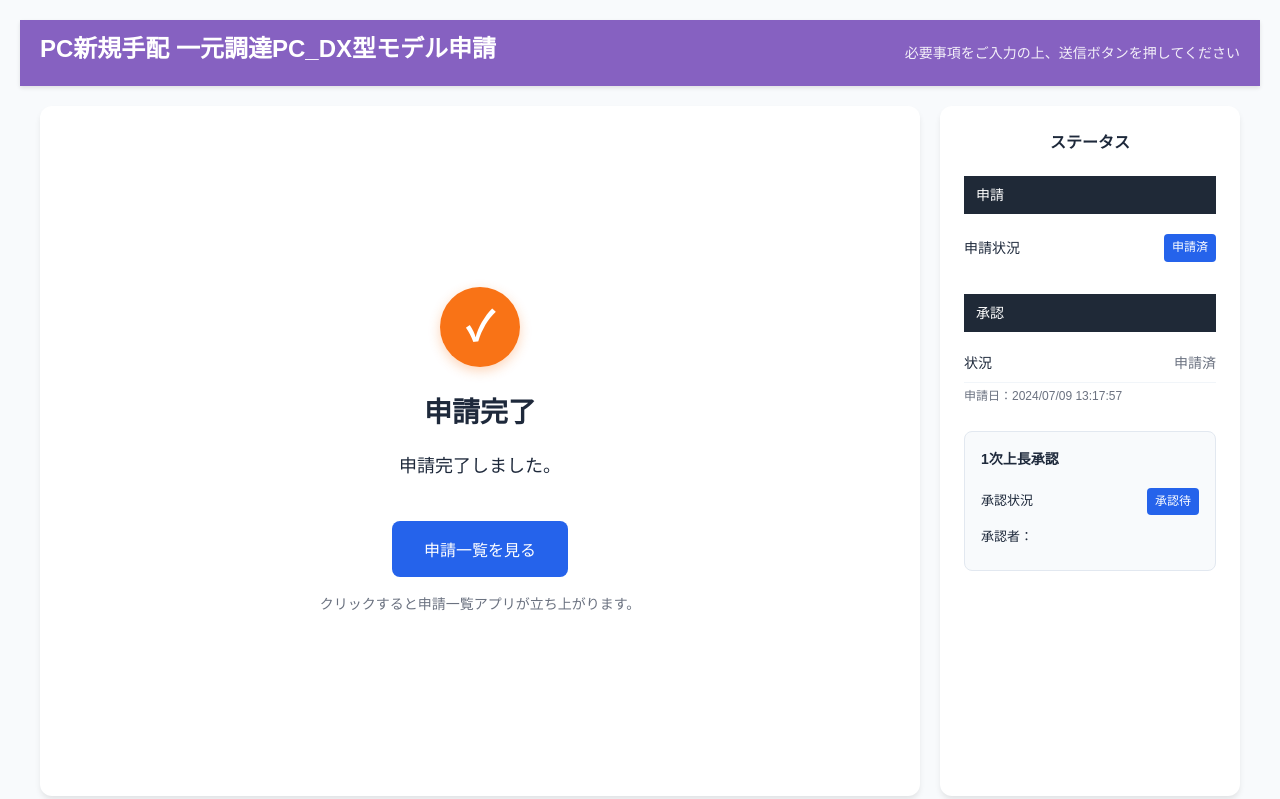
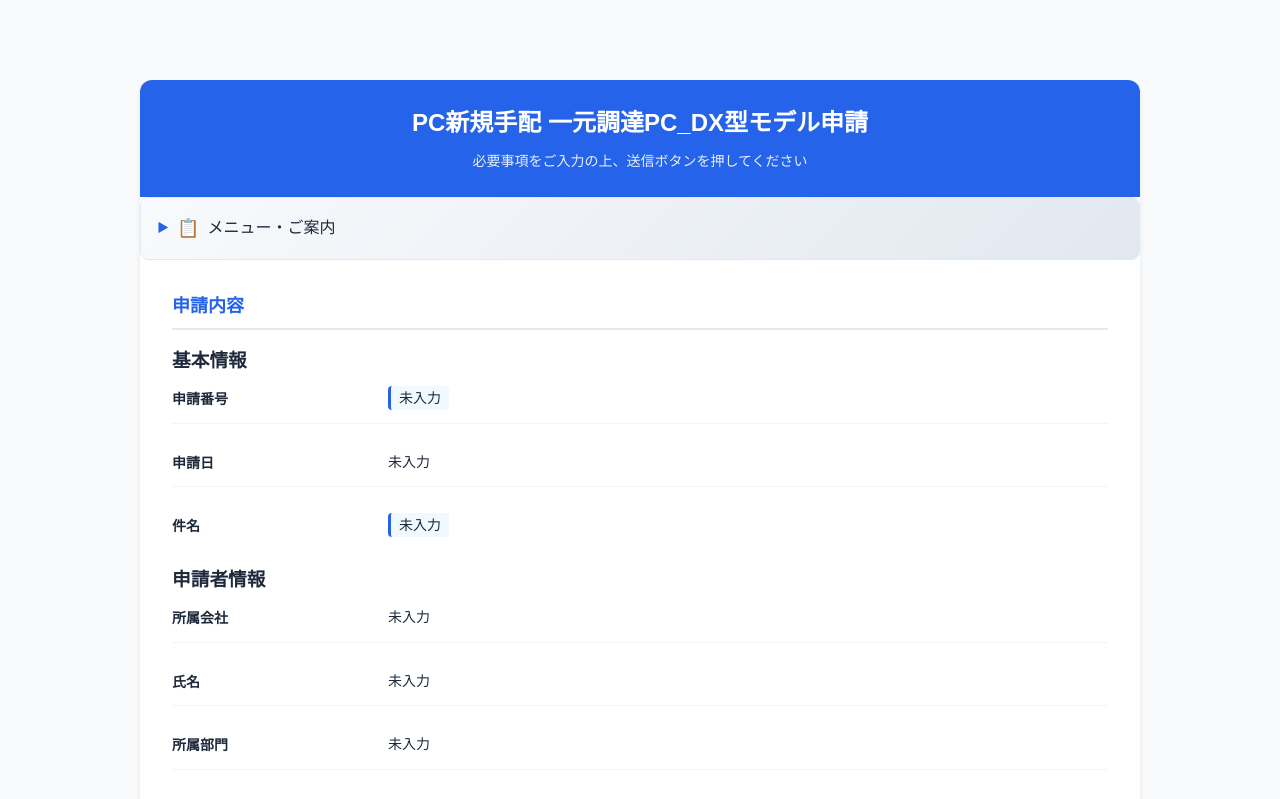
Before and after one commit to bcRenIzumi/aoi-revolution, a React (Vite) app in the folder frontend/: page /aoi/ID_0001/page4 in a window 1280 px wide. Shown: the top 799 px of the page. Built offline with nearby package versions, Linux system fonts and the light colour scheme.

Commit message:
confirmの修正

```diff
--- a/frontend/src/common/frame/app-confirm/JSX/AppConfirm.jsx
+++ b/frontend/src/common/frame/app-confirm/JSX/AppConfirm.jsx
@@ -5,7 +5,7 @@ import InfoSection from '../../../component/InfoSection';
 import '../CSS/AppConfirm.css';
 import ConfirmationContent from './ConfirmationContent';
 
-const AppConfirm = ({ headerConfig, infoConfig }) => {
+const AppConfirm = ({ headerConfig, infoConfig, basicFormConfig, formConfig }) => {
     const handleGoBack = () => {
         if (window.confirm('前のページに戻りますか？')) {
             window.history.back();
@@ -48,7 +48,10 @@ const AppConfirm = ({ headerConfig, infoConfig }) => {
                 <Header title={headerConfig?.title} description={headerConfig?.description} />
                 <InfoSection infoConfig={infoConfig} />
                 <div className="main-content">
-                    <ConfirmationContent />
+                    <ConfirmationContent
+                        basicFormConfig={basicFormConfig}
+                        formConfig={formConfig}
+                    />
                     <ButtonGroup
                         onGoBack={handleGoBack}
                         onSaveDraft={handleSaveDraft}
--- a/frontend/src/common/frame/app-confirm/JSX/ConfirmationContent.jsx
+++ b/frontend/src/common/frame/app-confirm/JSX/ConfirmationContent.jsx
@@ -1,82 +1,88 @@
 import React from 'react';
 
-const ConfirmationContent = () => {
-    const formData = {
-        applicationNumber: 'AOI2024/000001',
-        name: '川 見 太郎',
-        department: '情報システム部',
-        company: '株式会社ベネッセコーポレーション',
-        email: 'kawami@benesse.co.jp',
-        employeeNumber: 'bc0109695',
-        reason: '新規入社',
-        quantity: '1台',
-        reasonDetail: '新規入社に伴うPC手配をお願いします。業務開始予定日は2024年4月1日です。',
-        reasonCategory: '新規入社',
-        reasonCategoryDetail: '正社員',
-        startDate: '2024年4月1日',
-        endDate: '未定',
-        confirmation: '承認済み',
-        disposal: 'なし',
-        reuse: 'なし',
-        location: '東京本社 5階 情報システム部',
-        adminSetting: '管理者権限なし',
-        approver: '田中 太郎（部長）',
-        urgency: '中',
-        attachment1: '新規入社通知書.pdf (2.1MB)',
-        attachment2: '申請書類.docx (1.8MB)',
-        attachment3: '未添付',
-        notes: '業務上必要なソフトウェアのインストールもお願いします。詳細は別途ご相談させていただきます。'
-    };
-
+const ConfirmationContent = ({ basicFormConfig, formConfig }) => {
     const FormRow = ({ label, value, isHighlight = false }) => (
         <div className="form-row">
             <div className="form-label">{label}</div>
             <div className="form-value">
                 {isHighlight ? (
-                    <span className="value-highlight">{value}</span>
+                    <span className="value-highlight">{value || '未入力'}</span>
                 ) : (
-                    value
+                    value || '未入力'
                 )}
             </div>
         </div>
     );
 
+    // ハイライトすべきフィールドを判定
+    const shouldHighlight = (fieldName) => {
+        const highlightFields = [
+            'applicationNumber',
+            'applicationQuantity',
+            'selectedModel',
+            'subject'
+        ];
+        return highlightFields.includes(fieldName);
+    };
+
+    // フィールドを再帰的に処理する関数
+    const renderFields = (fields) => {
+        return fields.map((field) => {
+            // rowタイプの場合は内部のfieldsを処理
+            if (field.type === 'row') {
+                return field.fields.map((subField) => renderField(subField));
+            }
+            // checkbox-groupの場合は内部のfieldsを処理
+            if (field.type === 'checkbox-group') {
+                return field.fields.map((subField) => renderField(subField));
+            }
+            return renderField(field);
+        });
+    };
+
+    // 個別フィールドをレンダリング
+    const renderField = (field) => {
+        if (!field.name || !field.label) return null;
+
+        const isHighlight = shouldHighlight(field.name);
+
+        // デフォルト値またはプレースホルダーを表示値として使用
+        let displayValue = field.defaultValue || '';
+
+        // checkboxの場合は特別な処理
+        if (field.type === 'checkbox') {
+            displayValue = field.required ? '✓ 同意済み' : '未選択';
+        }
+
+        return (
+            <FormRow
+                key={field.name}
+                label={field.label}
+                value={displayValue}
+                isHighlight={isHighlight}
+            />
+        );
+    };
+
+    // セクションをレンダリング
+    const renderSection = (section) => {
+        return (
+            <div key={section.key} className="confirmation-section">
+                <h3 className="section-subtitle">{section.title}</h3>
+                {renderFields(section.fields)}
+            </div>
+        );
+    };
+
     return (
         <div className="confirmation-content">
             <h2 className="section-title">申請内容</h2>
 
-            <FormRow label="申請番号" value={formData.applicationNumber} isHighlight={true} />
-            <FormRow label="氏名" value={formData.name} />
-            <FormRow label="部署" value={formData.department} />
-            <FormRow label="所属会社" value={formData.company} />
-            <FormRow label="メールアドレス" value={formData.email} />
-            <FormRow label="社員番号" value={formData.employeeNumber} />
-            <FormRow label="申請理由" value={formData.reason} />
-            <FormRow label="申請台数" value={formData.quantity} isHighlight={true} />
-            <FormRow label="申請理由詳細" value={formData.reasonDetail} />
-            <FormRow label="申請理由カテゴリ" value={formData.reasonCategory} />
-            <FormRow label="申請理由カテゴリ詳細" value={formData.reasonCategoryDetail} />
-            <FormRow label="利用開始予定日" value={formData.startDate} />
-            <FormRow label="利用終了予定日" value={formData.endDate} />
-            <FormRow label="申請者確認事項" value={formData.confirmation} />
-            <FormRow label="廃棄予定" value={formData.disposal} />
-            <FormRow label="再利用" value={formData.reuse} />
-            <FormRow label="設置場所" value={formData.location} />
-            <FormRow label="管理者設定" value={formData.adminSetting} />
-            <FormRow label="承認者" value={formData.approver} />
-            <FormRow label="緊急度" value={formData.urgency} />
-            <FormRow
-                label="添付ファイル1"
-                value={`✅ ${formData.attachment1}`}
-                isHighlight={true}
-            />
-            <FormRow
-                label="添付ファイル2"
-                value={`✅ ${formData.attachment2}`}
-                isHighlight={true}
-            />
-            <FormRow label="添付ファイル3" value={formData.attachment3} />
-            <FormRow label="備考" value={formData.notes} />
+            {/* 基本情報セクション */}
+            {basicFormConfig?.sections?.map((section) => renderSection(section))}
+
+            {/* 詳細情報セクション */}
+            {formConfig?.sections?.map((section) => renderSection(section))}
         </div>
     );
 };
--- a/frontend/src/page/app/ID_0001/ID_0001.jsx
+++ b/frontend/src/page/app/ID_0001/ID_0001.jsx
@@ -4,19 +4,24 @@ import AppComplete from '../../../common/frame/app-complete/JSX/AppComplete'
 import AppConfirm from '../../../common/frame/app-confirm/JSX/AppConfirm'
 import AppDetail from '../../../common/frame/app-detail/JSX/AppDetail'
 import AppFile from '../../../common/frame/app-file/JSX/AppFile'
-import { formConfig1 } from '../../../config/common/basicFormConfig'
 import { formConfig2 } from '../../../config/app/ID_0001/formConfig'
 import { headerConfig } from '../../../config/app/ID_0001/headerConfig'
 import { infoSectionConfig } from '../../../config/app/ID_0001/infoSectionConfig'
+import { formConfig1 } from '../../../config/common/basicFormConfig'
 
 function ID_0001() {
     return (
         <Routes>
             <Route path="page1" element={<AppBasic formConfig={formConfig1} headerConfig={headerConfig} infoConfig={infoSectionConfig} />} />
-            <Route path="page2" element={<AppFile headerConfig={headerConfig} infoConfig={infoSectionConfig} />} />
-            <Route path="page3" element={<AppConfirm headerConfig={headerConfig} infoConfig={infoSectionConfig} />} />
-            <Route path="page4" element={<AppComplete headerConfig={headerConfig} infoConfig={infoSectionConfig} />} />
-            <Route path="page5" element={<AppDetail formConfig={formConfig2} headerConfig={headerConfig} infoConfig={infoSectionConfig} />} />
+            <Route path="page2" element={<AppDetail formConfig={formConfig2} headerConfig={headerConfig} infoConfig={infoSectionConfig} />} />
+            <Route path="page3" element={<AppFile headerConfig={headerConfig} infoConfig={infoSectionConfig} />} />
+            <Route path="page4" element={<AppConfirm
+                headerConfig={headerConfig}
+                infoConfig={infoSectionConfig}
+                basicFormConfig={formConfig1}
+                formConfig={formConfig2}
+            />} />
+            <Route path="page5" element={<AppComplete headerConfig={headerConfig} infoConfig={infoSectionConfig} />} />
             {/* ルートアクセス時はpage1にリダイレクト */}
             <Route path="/" element={<Navigate to="page1" replace />} />
         </Routes>
--- a/frontend/src/page/app/ID_0002/ID_0002.jsx
+++ b/frontend/src/page/app/ID_0002/ID_0002.jsx
@@ -15,7 +15,12 @@ function ID_0002() {
             <Route path="page1" element={<AppBasic formConfig={formConfig1} headerConfig={headerConfig} infoConfig={infoSectionConfig} />} />
             <Route path="page2" element={<AppDetail formConfig={formConfig2} headerConfig={headerConfig} infoConfig={infoSectionConfig} />} />
             <Route path="page3" element={<AppFile headerConfig={headerConfig} infoConfig={infoSectionConfig} />} />
-            <Route path="page4" element={<AppConfirm headerConfig={headerConfig} infoConfig={infoSectionConfig} />} />
+            <Route path="page4" element={<AppConfirm
+                headerConfig={headerConfig}
+                infoConfig={infoSectionConfig}
+                basicFormConfig={formConfig1}
+                formConfig={formConfig2}
+            />} />
             <Route path="page5" element={<AppComplete headerConfig={headerConfig} infoConfig={infoSectionConfig} />} />
             {/* ルートアクセス時はpage1にリダイレクト */}
             <Route path="/" element={<Navigate to="page1" replace />} />
```
